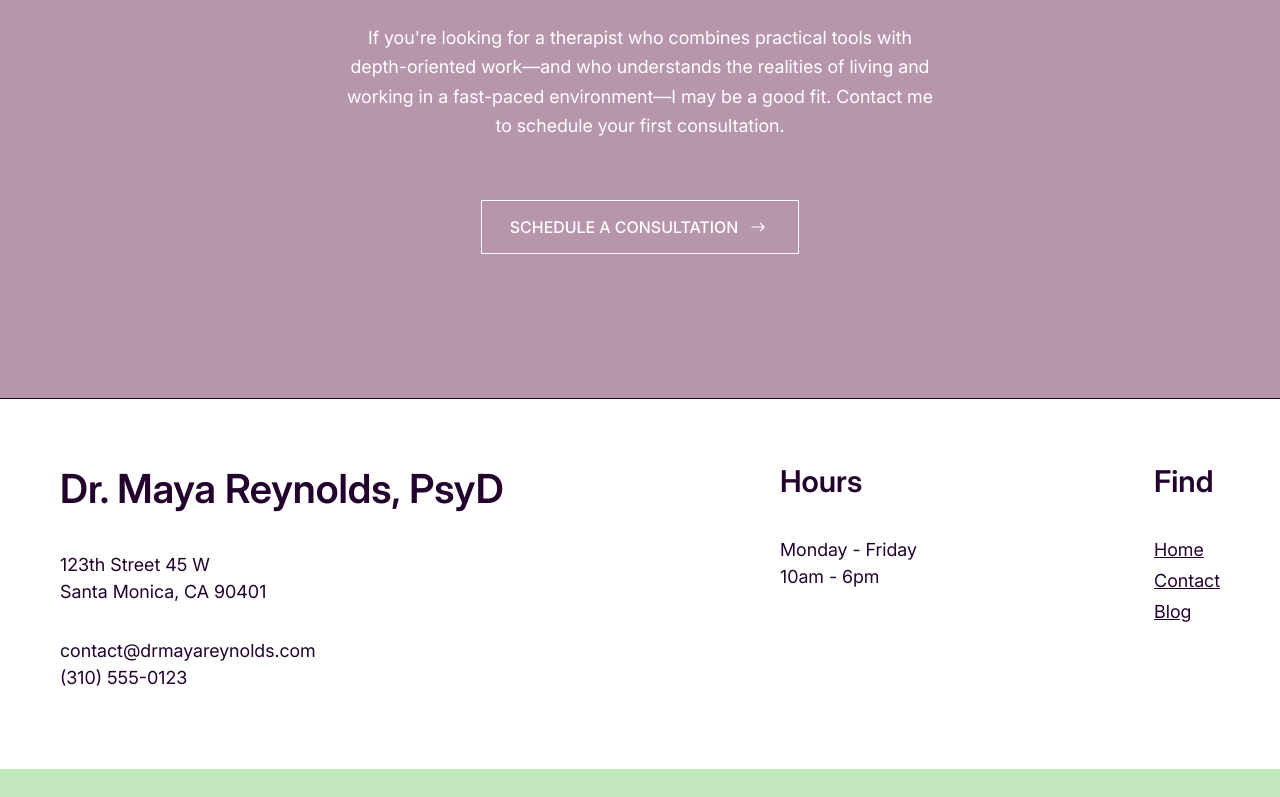
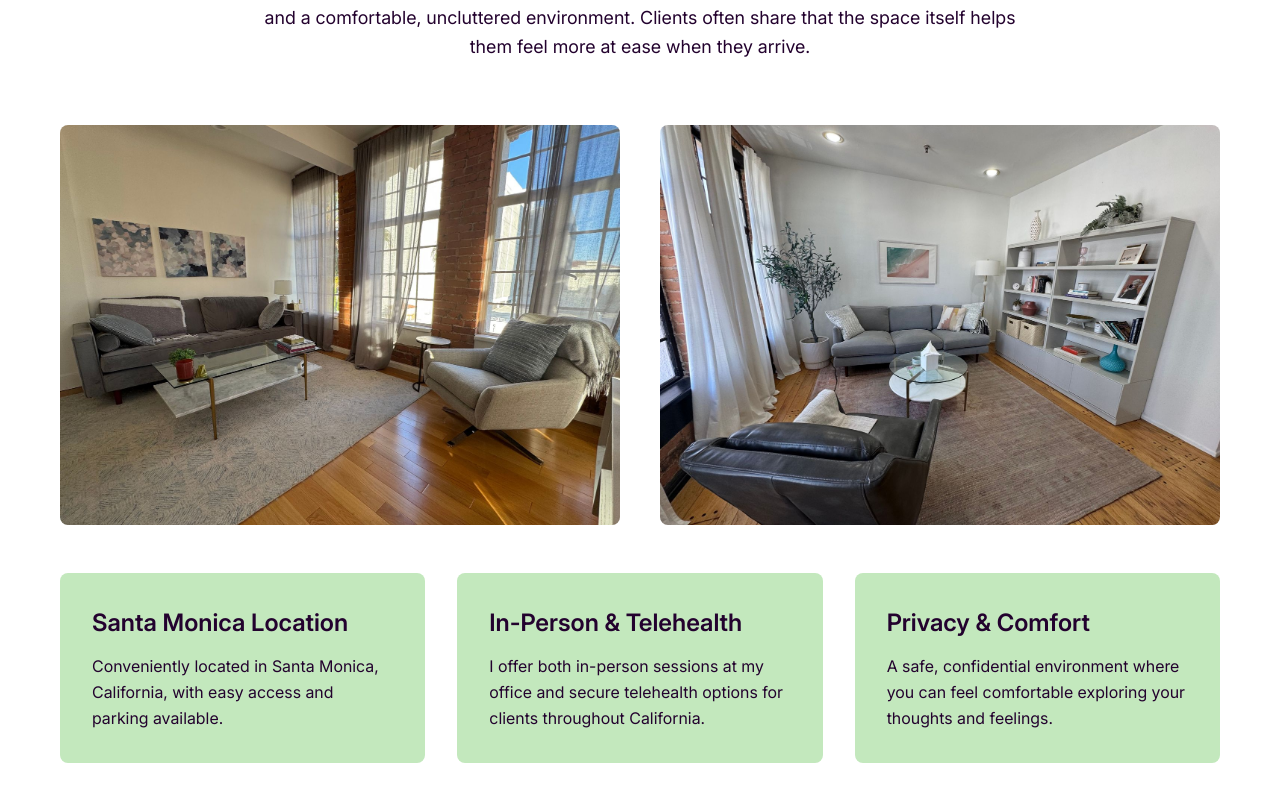
Before and after one commit to MinhajurRahman27/Grow-My-Therapy--practical-Assignment, a Next.js app: page / in a window 1280 px wide. Shown: the part 6143-6940 px from the top of the page. Built offline with nearby package versions, Linux system fonts and the light colour scheme.

Commit message:
Add new section out office

```diff
--- /dev/null
+++ b/src/app/Components/OurOffice.jsx
@@ -0,0 +1,71 @@
+import Image from "next/image";
+import React from "react";
+
+const OurOffice = () => {
+  return (
+    <div className="py-10 md:py-[50px] lg:py-[90px]">
+      <div className="max-w-[1400px] mx-auto px-4 sm:px-6 md:px-8 lg:px-15">
+        <div className="text-center mb-8 md:mb-12 lg:mb-16">
+          <h2 className="text-primary font-semibold text-[28px] sm:text-[32px] md:text-[36px] lg:text-[40px] mb-4 md:mb-6">
+            A Calm Space for Healing
+          </h2>
+          <p className="text-primary text-[15px] sm:text-[16px] md:text-[17px] lg:text-[18px] max-w-[800px] mx-auto leading-relaxed px-4">
+            My office is a quiet, private space designed to feel calm and grounding, with natural light and a comfortable, uncluttered environment. Clients often share that the space itself helps them feel more at ease when they arrive.
+          </p>
+        </div>
+
+        <div className="grid grid-cols-1 md:grid-cols-2 gap-6 md:gap-8 lg:gap-10 mb-8 md:mb-12">
+          <div className="relative w-full h-[250px] sm:h-[300px] md:h-[350px] lg:h-[400px] rounded-lg overflow-hidden">
+            <Image
+              src="/office1.webp"
+              alt="Therapy office interior"
+              fill
+              className="object-cover"
+              sizes="(max-width: 768px) 100vw, 50vw"
+            />
+          </div>
+          <div className="relative w-full h-[250px] sm:h-[300px] md:h-[350px] lg:h-[400px] rounded-lg overflow-hidden">
+            <Image
+              src="/office2.webp"
+              alt="Comfortable counseling space"
+              fill
+              className="object-cover"
+              sizes="(max-width: 768px) 100vw, 50vw"
+            />
+          </div>
+        </div>
+
+        <div className="grid grid-cols-1 md:grid-cols-3 gap-6 md:gap-8 text-center md:text-left">
+          <div className="bg-secondary p-6 md:p-8 rounded-lg">
+            <h3 className="text-primary font-semibold text-[20px] sm:text-[22px] md:text-[24px] mb-3">
+              Santa Monica Location
+            </h3>
+            <p className="text-primary text-[14px] sm:text-[15px] md:text-[16px] leading-relaxed">
+              Conveniently located in Santa Monica, California, with easy access and parking available.
+            </p>
+          </div>
+
+          <div className="bg-secondary p-6 md:p-8 rounded-lg">
+            <h3 className="text-primary font-semibold text-[20px] sm:text-[22px] md:text-[24px] mb-3">
+              In-Person & Telehealth
+            </h3>
+            <p className="text-primary text-[14px] sm:text-[15px] md:text-[16px] leading-relaxed">
+              I offer both in-person sessions at my office and secure telehealth options for clients throughout California.
+            </p>
+          </div>
+
+          <div className="bg-secondary p-6 md:p-8 rounded-lg">
+            <h3 className="text-primary font-semibold text-[20px] sm:text-[22px] md:text-[24px] mb-3">
+              Privacy & Comfort
+            </h3>
+            <p className="text-primary text-[14px] sm:text-[15px] md:text-[16px] leading-relaxed">
+              A safe, confidential environment where you can feel comfortable exploring your thoughts and feelings.
+            </p>
+          </div>
+        </div>
+      </div>
+    </div>
+  );
+};
+
+export default OurOffice;
--- a/src/app/page.jsx
+++ b/src/app/page.jsx
@@ -10,6 +10,7 @@ import FAQ from "./Components/FAQ";
 import ProfessionalBackground from "./Components/ProfessionalBackground";
 import GetStartedTodaySection from "./Components/GetStartedTodaySection";
 import Info from "./Components/Info";
+import OurOffice from "./Components/OurOffice";
 
 export default function Home() {
   return (
@@ -23,6 +24,7 @@ export default function Home() {
         <IntroductionSection></IntroductionSection>
         <FAQ></FAQ>
         <ProfessionalBackground></ProfessionalBackground>
+        <OurOffice></OurOffice>
         <GetStartedTodaySection></GetStartedTodaySection>
         <Info></Info>
         <Footer></Footer>
```
Also changed, not shown: public/office1.webp (added), public/office2.webp (added).
